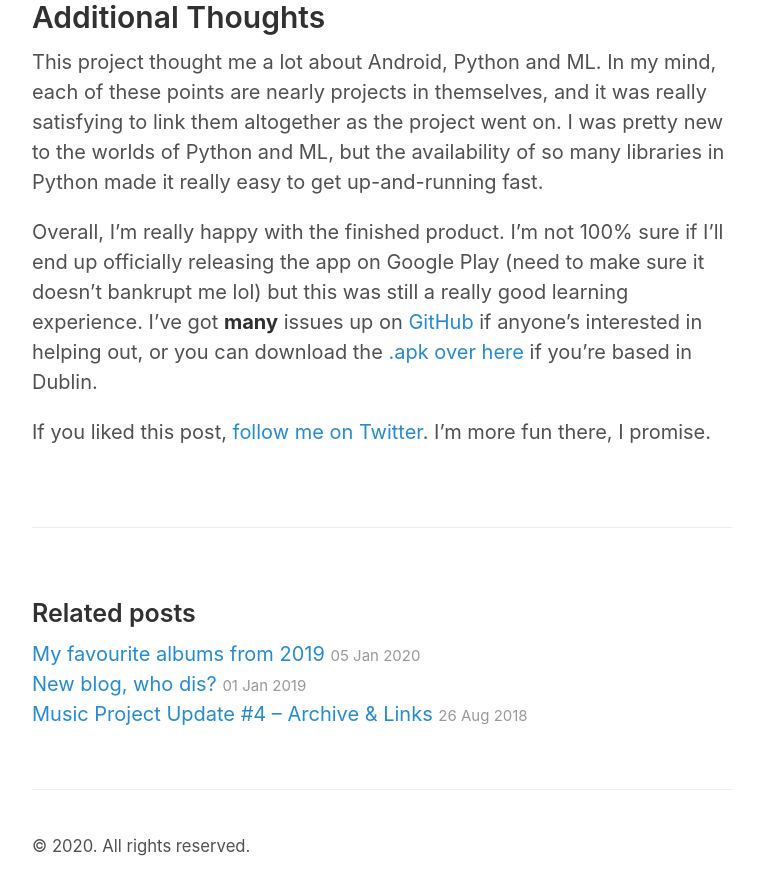
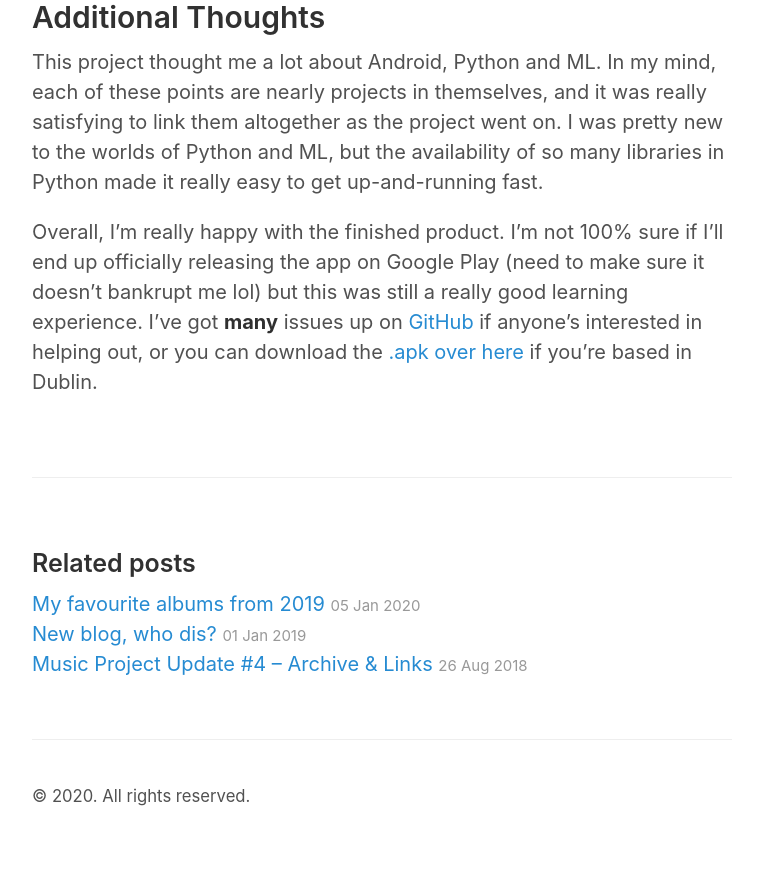
Before and after one commit to oisinq/oisin.io, a Jekyll site: the page built from _posts/2020-05-24-dbikes-planner.md, in a window 1280 px wide and 900 px high, scrolled down 3855 px. Shown: the top 895 px of the window, without its empty margins (258-1021 px from the left). Built offline with Jekyll 4.4.1, drawn with Linux system fonts in a browser that asks for light colours; after the commit the page ends 4705 px from its top, so only the background shows below that; part of the change alters nothing that is shown; some of the changed text lies outside the part shown.

```diff
--- a/_posts/2020-05-24-dbikes-planner.md
+++ b/_posts/2020-05-24-dbikes-planner.md
@@ -1,6 +1,6 @@
 ---
 title: "dBikes Planner – Predictive Cycle Route-Planning for Dublinbikes"
-date: 2019-05-24T21:54:00+00:00
+date: 2020-05-24T20:54:00+00:00
 author: Oisín
 layout: post
 categories:
@@ -54,5 +54,3 @@ I was really impressed by the versatility of Google Cloud. I never used gcloud b
 This project thought me a lot about Android, Python and ML. In my mind, each of these points are nearly projects in themselves, and it was really satisfying to link them altogether as the project went on. I was pretty new to the worlds of Python and ML, but the availability of so many libraries in Python made it really easy to get up-and-running fast.
 
 Overall, I'm really happy with the finished product. I'm not 100% sure if I'll end up officially releasing the app on Google Play (need to make sure it doesn't bankrupt me lol) but this was still a really good learning experience. I've got **many** issues up on [GitHub](https://github.com/oisinq/fyp/issues) if anyone's interested in helping out, or you can download the [.apk over here](https://github.com/oisinq/fyp/releases) if you're based in Dublin.
-
-If you liked this post, [follow me on Twitter](https://twitter.com/oisinq_). I'm more fun there, I promise.
```
